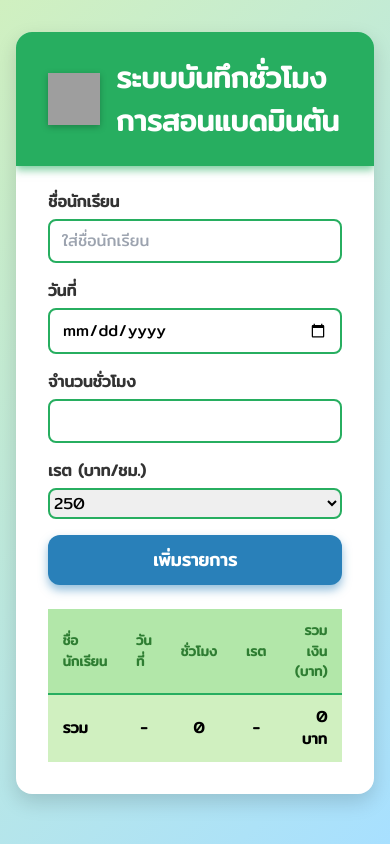
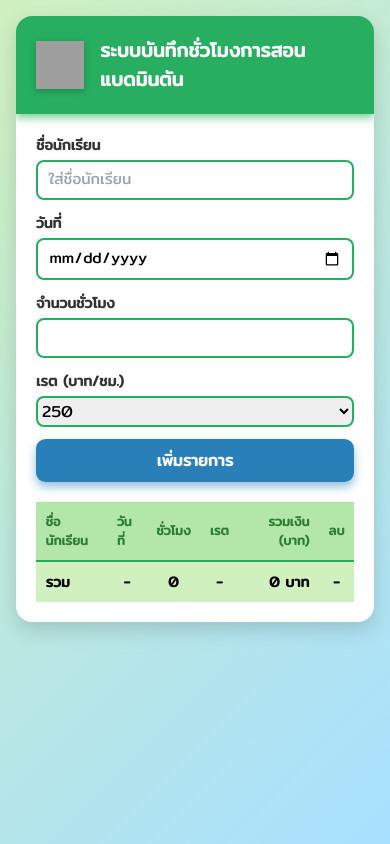
Before and after one commit to Bumentia/-badmintonhour, a plain HTML site: page index.html in a window 390 px wide. Drawn offline with nearby package versions, Linux system fonts and the light colour scheme; grey boxes are pictures that could not be loaded.

Commit message:
Update index.html

```diff
--- a/index.html
+++ b/index.html
@@ -16,7 +16,7 @@
       background: linear-gradient(135deg, #d0f0c0 0%, #a8e0ff 100%);
       min-height: 100vh;
       margin: 0;
-      padding: 2rem 1rem;
+      padding: 1rem;
       display: flex;
       justify-content: center;
       align-items: flex-start;
@@ -32,32 +32,31 @@
     header {
       background-color: #27ae60;
       color: white;
-      padding: 1.5rem 2rem;
+      padding: 1.25rem;
       display: flex;
       align-items: center;
       gap: 1rem;
-      user-select: none;
       box-shadow: 0 4px 8px rgb(39 174 96 / 0.6);
     }
     header img {
-      width: 52px;
-      height: 52px;
+      width: 48px;
+      height: 48px;
       filter: drop-shadow(0 2px 3px rgba(0,0,0,0.25));
     }
     header h1 {
-      font-size: 1.8rem;
+      font-size: 1.5rem;
       font-weight: 700;
       margin: 0;
     }
     main {
-      padding: 1.5rem 2rem 2rem;
+      padding: 1.25rem;
     }
 
     form {
       display: grid;
-      grid-template-columns: repeat(auto-fit, minmax(180px, 1fr));
-      gap: 1rem;
-      margin-bottom: 1.5rem;
+      grid-template-columns: repeat(auto-fit, minmax(140px, 1fr));
+      gap: 0.75rem;
+      margin-bottom: 1.25rem;
       align-items: end;
     }
     label {
@@ -65,21 +64,20 @@
       margin-bottom: 0.3rem;
       display: block;
       color: #333;
+      font-size: 0.9rem;
     }
     input[type="text"],
     input[type="date"],
     input[type="number"],
     select {
       width: 100%;
-      padding: 0.5rem 0.75rem;
+      padding: 0.4rem 0.65rem;
       border: 2px solid #27ae60;
       border-radius: 0.5rem;
-      font-size: 1rem;
+      font-size: 0.95rem;
       transition: border-color 0.3s ease;
     }
-    input[type="text"]:focus,
-    input[type="date"]:focus,
-    input[type="number"]:focus,
+    input:focus,
     select:focus {
       outline: none;
       border-color: #2ecc71;
@@ -87,74 +85,53 @@
     }
 
     button[type="submit"] {
-      grid-column: span 4;
+      grid-column: span 2;
       background-color: #2980b9;
       color: white;
       font-weight: 700;
-      padding: 0.75rem 1rem;
+      padding: 0.6rem 0.9rem;
       border: none;
-      border-radius: 0.75rem;
+      border-radius: 0.6rem;
       cursor: pointer;
       box-shadow: 0 5px 10px rgb(41 128 185 / 0.5);
       transition: background-color 0.3s ease, box-shadow 0.3s ease;
-      user-select: none;
-      font-size: 1.1rem;
+      font-size: 1rem;
     }
     button[type="submit"]:hover {
       background-color: #1c5980;
       box-shadow: 0 7px 14px rgb(28 89 128 / 0.7);
     }
-    button[type="submit"]:focus,
-    button[type="submit"]:active {
-      outline: none;
-      transform: none;
-      box-shadow: 0 7px 14px rgb(28 89 128 / 0.9);
-    }
 
     table {
       width: 100%;
       border-collapse: collapse;
-      font-size: 0.95rem;
+      font-size: 0.9rem;
     }
     thead {
       background-color: #b2e7a9;
     }
     thead th {
-      padding: 0.7rem 0.9rem;
+      padding: 0.6rem;
       text-align: left;
       color: #2e7d32;
       font-weight: 700;
       border-bottom: 2px solid #27ae60;
     }
     tbody td {
-      padding: 0.6rem 0.9rem;
+      padding: 0.6rem;
       border-bottom: 1px solid #d1d1d1;
     }
     tbody tr:hover {
       background-color: #e8f5e9;
-    }
-    tbody td.text-center {
-      text-align: center;
-    }
-    tbody td.text-right {
-      text-align: right;
-      font-variant-numeric: tabular-nums;
     }
     tfoot {
       background-color: #d0f0c0;
       font-weight: 700;
     }
     tfoot td {
-      padding: 0.7rem 0.9rem;
+      padding: 0.6rem;
       border-top: 2px solid #27ae60;
       text-align: center;
-    }
-    tfoot td.text-left {
-      text-align: left;
-    }
-    tfoot td.text-right {
-      text-align: right;
-      font-variant-numeric: tabular-nums;
     }
 
     .btn-delete {
@@ -163,31 +140,25 @@
       color: #e74c3c;
       font-weight: 700;
       cursor: pointer;
-      transition: color 0.3s ease;
-      padding: 0;
       font-size: 0.9rem;
-      user-select: none;
     }
     .btn-delete:hover {
       color: #c0392b;
     }
-    .btn-delete:focus,
-    .btn-delete:active {
-      outline: none;
-      transform: none;
-    }
 
-    /* Responsive สำหรับมือถือจอเล็ก */
     @media (max-width: 480px) {
+      header h1 {
+        font-size: 1.2rem;
+      }
       form {
-        grid-template-columns: 1fr !important;
+        grid-template-columns: 1fr;
       }
       button[type="submit"] {
-        grid-column: span 1 !important;
+        grid-column: span 1;
       }
       table thead tr th,
       table tbody tr td {
-        font-size: 0.85rem;
+        font-size: 0.8rem;
       }
     }
   </style>
@@ -223,8 +194,8 @@
         <button type="submit">เพิ่มรายการ</button>
       </form>
 
-      <div class="table-container" style="overflow-x:auto;">
-        <table aria-label="ตารางบันทึกชั่วโมงการสอน">
+      <div style="overflow-x:auto">
+        <table>
           <thead>
             <tr>
               <th>ชื่อนักเรียน</th>
@@ -269,24 +240,14 @@
 
     form.addEventListener("submit", e => {
       e.preventDefault();
-
       const studentName = document.getElementById("studentName").value.trim();
       const date = document.getElementById("date").value;
       const hours = parseFloat(document.getElementById("hours").value);
       const rate = parseInt(document.getElementById("rate").value);
 
-      if (!studentName) {
-        alert("กรุณาใส่ชื่อนักเรียน");
-        return;
-      }
-      if (!date || hours <= 0 || !rate) {
-        alert("กรุณากรอกข้อมูลให้ถูกต้อง");
-        return;
-      }
+      if (!studentName || !date || hours <= 0 || !rate) return;
 
-      const total = hours * rate;
-
-      entries.push({ studentName, date, hours, rate, total });
+      entries.push({ studentName, date, hours, rate, total: hours * rate });
       saveToLocal();
       renderTable();
       form.reset();
@@ -306,11 +267,10 @@
           <td class="text-center">${entry.rate}</td>
           <td class="text-right">${entry.total.toFixed(2)}</td>
           <td class="text-center">
-            <button class="btn-delete" aria-label="ลบรายการ" onclick="deleteEntry(${index})">ลบ</button>
+            <button class="btn-delete" onclick="deleteEntry(${index})">ลบ</button>
           </td>
         `;
         logTable.appendChild(row);
-
         sumHours += entry.hours;
         sumTotal += entry.total;
       });
```
